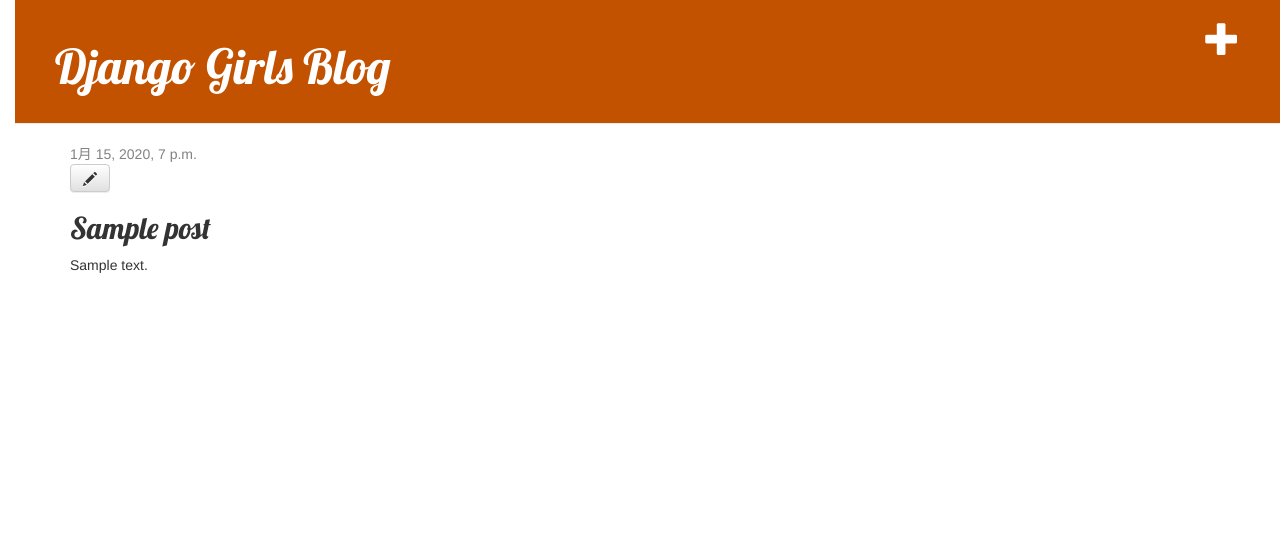
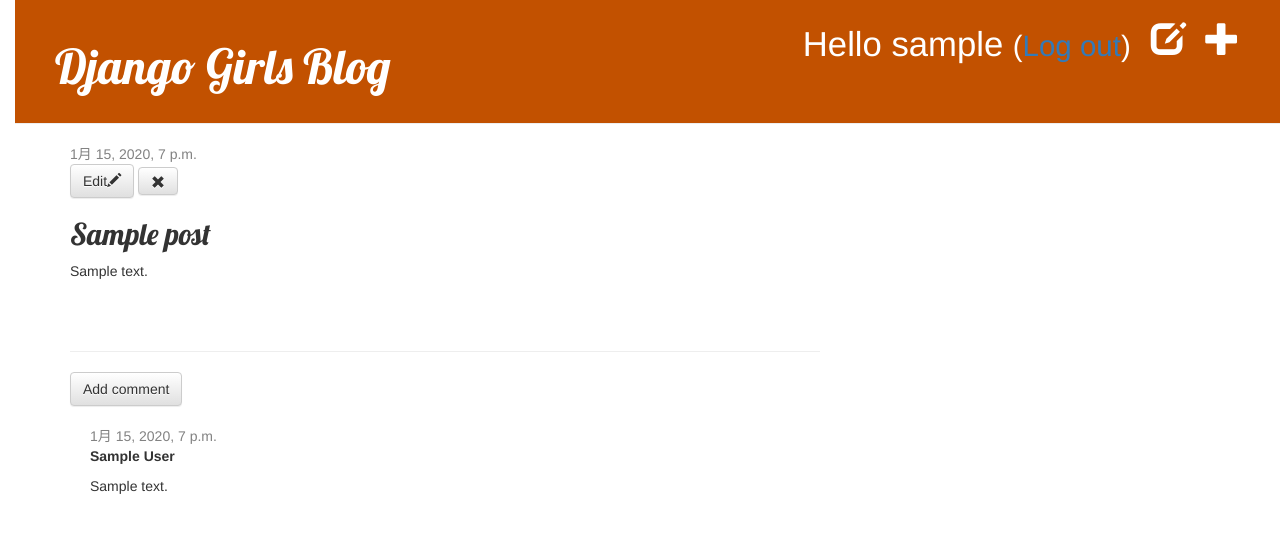
Before and after one commit to nakamura-ryuta/my-first-blog, a Django app: page /post/1/ in a window 1280 px wide. Shown: the top 533 px of the page. Run offline with Django 3.2, Linux system fonts and the light colour scheme; a user stored in the database is signed in; tables that the repository leaves empty hold one stand-in row (values such as "Sample post"); some libraries are stand-ins or nearby versions.

Commit message:
拡張チュートリアル学習

```diff
--- a/blog/admin.py
+++ b/blog/admin.py
@@ -1,5 +1,7 @@
 from django.contrib import admin
 from .models import Post
+from .models import Comment
 
 # Register your models here.
 admin.site.register(Post)
+admin.site.register(Comment)
--- a/blog/models.py
+++ b/blog/models.py
@@ -15,5 +15,22 @@ class Post(models.Model):
         self.published_date = timezone.now()
         self.save()
 
+    def approved_comment(self):
+        return self.comments.filter(approved_comment=True)
+
     def __str__(self):
         return str(self.title)
+
+class Comment(models.Model):
+    post = models.ForeignKey('blog.Post', on_delete=models.CASCADE, related_name='comments')
+    author = models.CharField(max_length=200)
+    text = models.TextField()
+    created_date = models.DateTimeField(default=timezone.now)
+    approved_comment = models.BooleanField(default=False)
+
+    def approve(self):
+        self.approved_comment = True
+        self.save()
+
+    def __str__(self):
+        return self.text
--- a/blog/static/css/blog.css
+++ b/blog/static/css/blog.css
@@ -48,3 +48,7 @@ h1, h2, h3, h4 {
 .post h2 a, .post h2 a:visited {
     color: #000000;
 }
+
+.comment {
+    margin: 20px 0px 20px 20px;
+}
--- a/blog/templates/blog/base.html
+++ b/blog/templates/blog/base.html
@@ -11,6 +11,10 @@
         <div class="page-header">
             {% if user.is_authenticated %}
                 <a href="{% url 'post_new' %}" class="top-menu"><span class="glyphicon glyphicon-plus"></span></a>
+                <a href="{% url 'post_draft_list' %}" class="top-menu"><span class="glyphicon glyphicon-edit"></span></a>
+                <p class="top-menu">Hello {{ user.username }} <small>(<a href="{% url 'logout' %}">Log out</a>)</small></p>
+            {% else %}
+                <a href="{% url 'login' %}" class="top-menu"><span class="glyphicon  glyphicon-lock"></span></a>
             {% endif %}
             <h1><a href="/">Django Girls Blog</a></h1>
         </div>
--- a/blog/templates/blog/post_detail.html
+++ b/blog/templates/blog/post_detail.html
@@ -6,11 +6,33 @@
             <div class="date">
                 {{ post.published_date }}
             </div>
+        {% else %}
+            <a class="btn btn-default" href="{% url 'post_publish' pk=post.pk %}">Publish</a>
         {% endif %}
         {% if user.is_authenticated %}
-            <a class="btn btn-default" href="{% url 'post_edit' pk=post.pk %}"><span class="glyphicon glyphicon-pencil"></span></a>
+            <a class="btn btn-default" href="{% url 'post_edit' pk=post.pk %}">Edit<span class="glyphicon glyphicon-pencil"></span></a>
+            <a class="btn btn-default" href="{% url 'post_remove' pk=post.pk %}"><span class="glyphicon glyphicon-remove"></span></a>
         {% endif %}
         <h2>{{ post.title }}</h2>
         <p>{{ post.text|linebreaksbr }}</p>
     </div>
+    <hr>
+    <a class="btn btn-default" href="{% url 'add_comment_to_post' pk=post.pk %}">Add comment</a>
+    {% for comment in post.comments.all %}
+        {% if user.is_authenticated or comment.approved_comment %}
+            <div class="comment">
+                <div class="date">
+                    {{ comment.created_date }}
+                    {% if not comment.approved_comment %}
+                        <a class="btn btn-default" href="{% url 'comment_remove' pk=comment.pk %}"><span class="glyphicon glyphicon-remove"></span></a>
+                        <a class="btn btn-default" href="{% url 'comment_approve' pk=comment.pk %}"><span class="glyphicon glyphicon-ok"></span></a>
+                    {% endif %}
+                </div>
+                <strong>{{ comment.author }}</strong>
+                <p>{{ comment.text|linebreaks }}</p>
+            </div>
+        {% endif %}
+    {% empty %}
+        <p>No comments here yet :(</p>
+    {% endfor %}
 {% endblock %}
--- a/blog/templates/blog/post_list.html
+++ b/blog/templates/blog/post_list.html
@@ -8,6 +8,7 @@
             </div>
             <h2><a href="{% url 'post_detail' pk=post.pk %}">{{post.title}}</a></h2>
             <p>{{post.text|linebreaksbr}}</p>
+            <a href="{% url 'post_detail' pk=post.pk %}">Comments: {{ post.approved_comments.count }}</a>
         </div>
     {% endfor %}
 {% endblock %}
--- a/blog/urls.py
+++ b/blog/urls.py
@@ -6,4 +6,10 @@ urlpatterns = [
     path('post/<int:pk>/', views.post_detail, name='post_detail'),
     path('post/new/', views.post_new, name='post_new'),
     path('post/<int:pk>/edit/', views.post_edit, name='post_edit'),
+    path('post/drafts/', views.post_draft_list, name='post_draft_list'),
+    path('post/<int:pk>/publish/', views.post_publish, name='post_publish'),
+    path('post/<int:pk>/remove/', views.post_remove, name='post_remove'),
+    path('post/<int:pk>/comment/', views.add_comment_to_post, name='add_comment_to_post'),
+    path('comment/<int:pk>/approve/', views.comment_approve, name='comment_approve'),
+    path('comment/<int:pk>/remove/', views.comment_remove, name='comment_remove'),
 ]
--- a/blog/views.py
+++ b/blog/views.py
@@ -1,7 +1,10 @@
 from django.shortcuts import render, get_object_or_404, redirect
 from django.utils import timezone
+from django.contrib.auth.decorators import  login_required
 from .models import Post
+from .models import Comment
 from .forms import PostForm
+from .forms import CommentForm
 
 
 # Create your views here.
@@ -14,20 +17,34 @@ def post_detail(request, pk):
     post = get_object_or_404(Post, pk=pk)
     return render(request, 'blog/post_detail.html', {'post': post})
 
+def add_comment_to_post(request, pk):
+    post = get_object_or_404(Post, pk=pk)
+    if request.method == "POST":
+        form = CommentForm(request.POST)
+        if form.is_valid():
+            comment = form.save(commit=False)
+            comment.post = post
+            comment.save()
+        return redirect('post_detail', pk=pk)
+    else:
+        form = CommentForm()
+    return render(request, 'blog/add_comment_to_post.html', {'form': form})
+
+@login_required
 def post_new(request):
     if request.method == "POST":
         form = PostForm(request.POST)
         if form.is_valid():
             post = form.save(commit=False)
             post.author = request.user
-            post.published_date = timezone.now()
+            # post.published_date = timezone.now()
             post.save()
             return redirect('post_detail', pk=post.pk)
     else:
         form = PostForm()
     return render(request, 'blog/post_edit.html', {'form': form})
 
-
+@login_required
 def post_edit(request, pk):
     post = get_object_or_404(Post, pk=pk)
     if request.method == "POST":
@@ -35,9 +52,39 @@ def post_edit(request, pk):
         if form.is_valid():
             post = form.save(commit=False)
             post.author = request.user
-            post.published_date = timezone.now()
+            # post.published_date = timezone.now()
             post.save()
             return redirect('post_detail', pk=post.pk)
     else:
         form = PostForm(instance=post)
     return render(request, 'blog/post_edit.html', {'form': form})
+
+
+@login_required
+def post_draft_list(request):
+    posts = Post.objects.filter(published_date__isnull=True).order_by('create_date')
+    return render(request, 'blog/post_draft_list.html', {'posts': posts})
+
+@login_required
+def post_publish(request, pk):
+    post = get_object_or_404(Post, pk=pk)
+    post.publish()
+    return redirect('post_detail', pk=pk)
+
+@login_required
+def post_remove(request, pk):
+    post = get_object_or_404(Post, pk=pk)
+    post.delete()
+    return redirect('post_list')
+
+@login_required
+def comment_approve(request, pk):
+    comment = get_object_or_404(Comment, pk=pk)
+    comment.approve()
+    return redirect('post_detail', pk=comment.post.pk)
+
+@login_required
+def comment_remove(request, pk):
+    comment = get_object_or_404(Comment, pk=pk)
+    comment.delete()
+    return redirect('post_detail', pk=comment.post.pk)
--- a/mysite/settings.py
+++ b/mysite/settings.py
@@ -120,3 +120,5 @@ USE_TZ = True
 
 STATIC_URL = '/static/'
 STATIC_ROOT = os.path.join(BASE_DIR, 'static')
+
+LOGIN_REDIRECT_URL = '/'
--- a/mysite/urls.py
+++ b/mysite/urls.py
@@ -16,7 +16,11 @@ Including another URLconf
 from django.contrib import admin
 from django.urls import path, include
 
+from django.contrib.auth import views
+
 urlpatterns = [
     path('admin/', admin.site.urls),
+    path('accounts/login/', views.LoginView.as_view(), name='login'),
+    path('accounts/logout/', views.LogoutView.as_view(next_page='/'), name='logout'),
     path('', include('blog.urls')),
 ]
```
Also changed, not shown: blog/forms.py (+8 -0 lines), blog/templates/blog/add_comment_to_post.html (added, +10 -0 lines), blog/templates/blog/post_draft_list.html (added, +11 -0 lines), blog/templates/registration/login.html (added, +23 -0 lines), blog/migrations/0002_comment.py (added).
